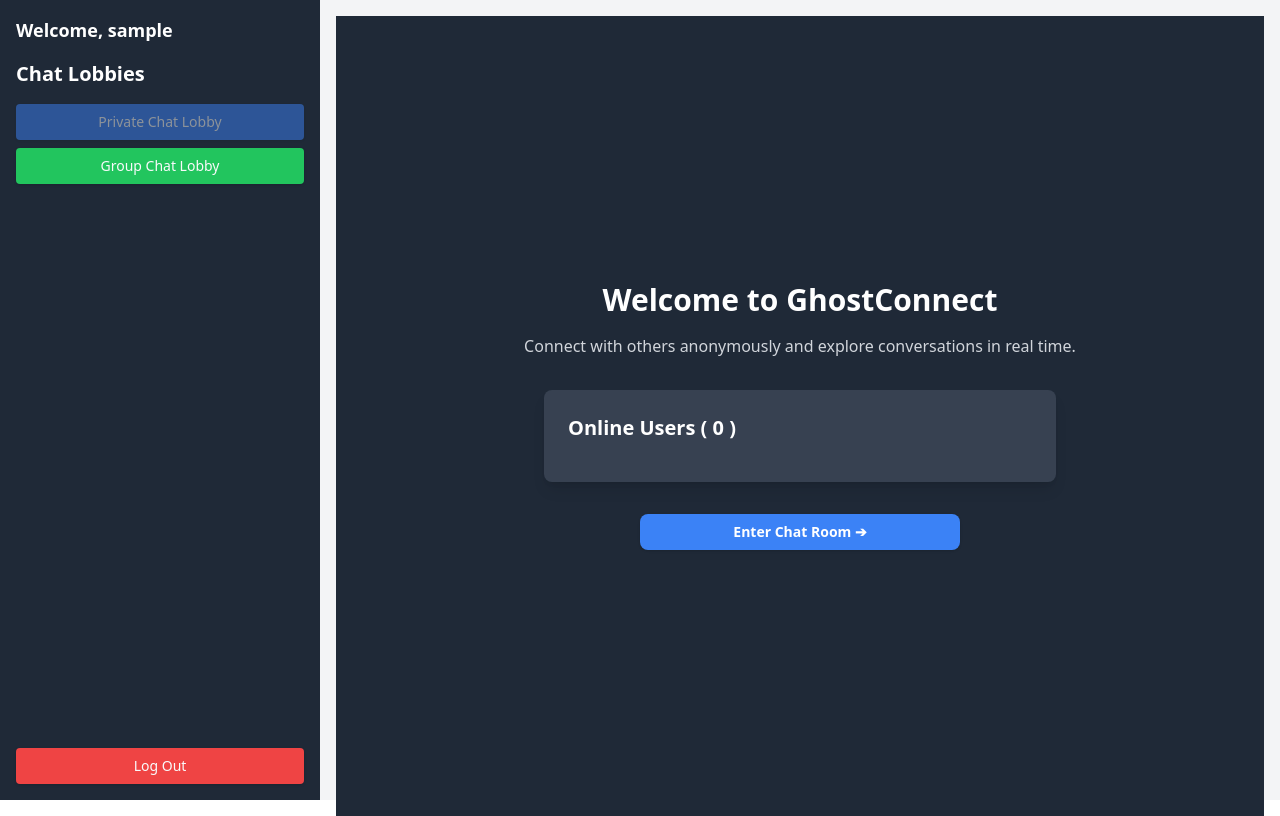
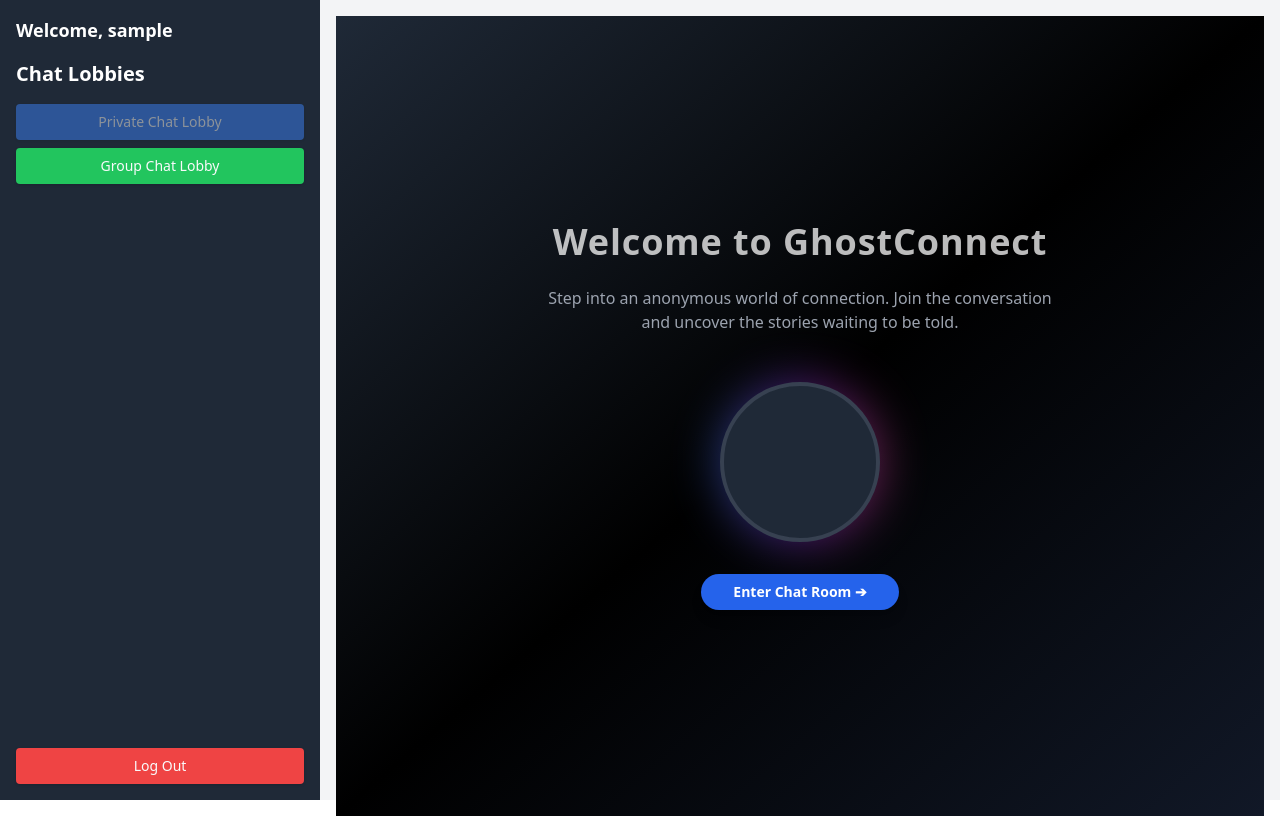
Before and after one commit to PexArt-web/GhostConnect, a React (Vite) app in the folder frontend/: page /lobby-layout/group-chat-lobby in a window 1280 px wide. Built offline with nearby package versions, Linux system fonts and the light colour scheme; sample sign-in values are in the browser's storage.

Commit message:
GhostConnect

```diff
--- a/frontend/src/Pages/Lobbies/public/GroupChat.jsx
+++ b/frontend/src/Pages/Lobbies/public/GroupChat.jsx
@@ -10,63 +10,62 @@ const GroupChat = () => {
   requireAuth();
   const [onlineUsersCount, setOnlineUsersCount] = useState(0);
   const [users, setUsers] = useState({});
+  const [alertToSelf, setAlertToSelf] = useState([]);
   const user = JSON.parse(localStorage.getItem("user"));
   const { username } = user;
 
-  // creating userId to use as keys for socketID cause it doesn't change on every request or refresh using this to get real count value
   let userID = localStorage.getItem("userID");
   if (!userID) {
     userID = `user-${Date.now()}`;
     localStorage.setItem("userID", userID);
   }
+
   useEffect(() => {
     clientSocket();
+
     socket.on("connect", () => {
-      //<--Emitting / sending User Details -->//
       const userDetails = { id: userID, username: username };
       socket.emit("userDetails", userDetails);
-      //<-- broadcast roomJoining to whole room -->
       socket.emit("joinRoom", "GhostConnect");
-      //
     });
 
-    //<--Receiving User Details -->//
     socket.on("userRecords", ({ userCount, userList }) => {
       setOnlineUsersCount(userCount);
       setUsers(userList);
     });
 
-    //<-- broadcast roomLeaving -->
-    // socket.emit("leaveRoom", "GhostConnect");
-    //<-- socket disconnection -->
-    socket.on("disconnect", () => {
-      localStorage.removeItem("userID");
-      socket.on("userRecords", ({ userCount, userList }) => {
-        setOnlineUsersCount(userCount);
-        setUsers(userList);
-      });
+    socket.on("alertToSelf", (message) => {
+      alert(message);
+      setAlertToSelf((prev) => [...prev, message]);
+      console.log(message, "self alert");
     });
 
-    // Cleanup on component unmount
+    socket.on("roomAlert", (message) => {
+      alert(message);
+      console.log(message, "group alert");
+    });
+
     return () => {
       socket.off("connect");
       socket.off("disconnect");
       socket.off("userRecords");
+      socket.off("alertToSelf");
+      socket.off("roomAlert");
     };
   }, [userID, username]);
 
-  ``;
   const [messages, setMessages] = useState([
-    // Example messages
     { sender: "Alice", content: "Hey everyone!" },
-    { sender: "Bola", content: "Hello! How's it going?" },
+    { sender: "You", content: "Hello! How's it going?" },
   ]);
   const [newMessage, setNewMessage] = useState("");
 
-  // Handle sending a message
   const handleSendMessage = () => {
-    alert("sent");
-    setMessages("Hello! ");
+    setMessages((prev) => [
+      ...prev,
+      { sender: "You", content: newMessage.trim() },
+    ]);
+    setNewMessage("");
   };
 
   const handleChange = (e) => {
@@ -74,7 +73,7 @@ const GroupChat = () => {
   };
 
   const handleKeyDown = (e) => {
-    e.key === "Enter" && handleSendMessage();
+    if (e.key === "Enter") handleSendMessage();
   };
 
   return (
@@ -109,6 +108,17 @@ const GroupChat = () => {
 
       {/* Chat Messages */}
       <div className="flex-1 overflow-y-auto p-4">
+        {/* Alert Messages */}
+        {alertToSelf.map((alertText, index) => (
+          <div
+            key={index}
+            className="text-blue-800 px-2 py-2 rounded-lg shadow-sm text-center"
+          >
+            <span className="italic text-sm">{alertText}</span>
+          </div>
+        ))}
+
+        {/* Chat Messages */}
         {messages.map((message, index) => (
           <div key={index} className="mb-4">
             <div
@@ -141,7 +151,7 @@ const GroupChat = () => {
           className={
             "flex-1 px-4 py-2 rounded-lg bg-gray-700 text-white focus:outline-none"
           }
-          onkeydown={handleKeyDown}
+          onKeyDown={handleKeyDown}
         />
         <SharedButton
           className={"text-blue-400 text-2xl ml-2"}
--- a/frontend/src/Pages/Lobbies/public/GroupLobby.jsx
+++ b/frontend/src/Pages/Lobbies/public/GroupLobby.jsx
@@ -1,80 +1,38 @@
-import { Avatar, AvatarFallback, AvatarImage } from "@/components/ui/avatar";
 import { requireAuth } from "@/services/Auth/middleware/requireAuth";
-// import { clientSocket, socket } from "@/services/weBSocket";
 import SharedButton from "@/shared/component/SharedButton";
-import {  useState } from "react";
 import { useNavigate } from "react-router-dom";
 
 const GroupLobby = () => {
   requireAuth();
-  const [onlineUsersCount, setOnlineUsersCount] = useState(0);
-  const [users, setUsers] = useState({});
-  let userID = localStorage.getItem("userID");
-    //<-- DO NOT FORGET TO COME BACK TO FIX THIS PAGE SOCKET -->
-  // socket instance and connection
-  // useEffect(() => {
-  //   clientSocket();
-  //   //<-- User Details -->//
-  //   socket.on("userRecords", ({ userCount, userList }) => {
-  //     setOnlineUsersCount(userCount);
-  //     setUsers(userList);
-  //   });
+  const navigate = useNavigate();
 
-  //   //<--/Socket disconnection instance/-->
-  //   socket.on("disconnect", () => {
-  //     socket.on("userRecords", ({ userCount, userList }) => {
-  //       setOnlineUsersCount(userCount);
-  //       setUsers(userList);
-  //     });
-  //   });
-
-  //   return () => {
-  //     // Cleanup on component unmount
-  //     socket.off("connect");
-  //     socket.off("disconnect");
-  //     socket.off("userRecords");
-  //   };
-  // }, []);
-
-  const navigate = useNavigate();
   const handleClick = () => {
     navigate("/lobby-layout/group-chat");
   };
 
   return (
-    <div className="flex flex-col items-center justify-center min-h-screen bg-gray-800 text-white px-6">
-      <h1 className="text-3xl font-semibold mb-4">Welcome to GhostConnect</h1>
-      <p className="text-gray-300 mb-8 text-center">
-        Connect with others anonymously and explore conversations in real time.
+    <div className="flex flex-col items-center justify-center min-h-screen bg-gradient-to-br from-gray-800 via-black to-gray-900 text-white px-6">
+      <h1 className="text-4xl font-extrabold mb-6 text-center tracking-wide animate-pulse">
+        Welcome to GhostConnect
+      </h1>
+      <p className="text-gray-400 mb-12 text-center max-w-lg">
+        Step into an anonymous world of connection. Join the conversation and uncover the stories waiting to be told.
       </p>
 
-      {/* Online Users Display */}
-      <div className="w-full max-w-lg bg-gray-700 rounded-lg p-6 shadow-lg mb-8">
-        <h2 className="text-xl font-semibold mb-4">
-          Online Users ( {onlineUsersCount} )
-        </h2>
-        <div className="flex flex-wrap gap-4">
-          {Object.entries(users).map(([id, username]) => (
-            <div key={id} className="flex items-center space-x-2">
-              <Avatar>
-                <AvatarImage src="https://github.com/shadcn.png" />
-                <AvatarFallback>CN</AvatarFallback>
-              </Avatar>
-              <span className="text-gray-200 font-medium">
-                {id === userID ? "You" : username}
-              </span>
-            </div>
-          ))}
-        </div>
+      {/* Animated Graphic */}
+      <div className="relative w-40 h-40 mb-8">
+        <div className="absolute inset-0 bg-gradient-to-r from-blue-500 via-purple-600 to-pink-500 rounded-full blur-xl opacity-50 animate-spin-slow"></div>
+        <div className="absolute inset-0 bg-gray-800 rounded-full border-4 border-gray-700"></div>
       </div>
 
       {/* Enter Chat Button */}
       <SharedButton
-        className="w-full max-w-xs py-3 bg-blue-500 text-white rounded-lg font-semibold hover:bg-blue-600 transition duration-200"
+        className="py-4 px-8 bg-blue-600 text-white rounded-full font-semibold hover:bg-blue-700 transition-transform transform hover:scale-105 shadow-lg"
         label={"Enter Chat Room ➔"}
         handleClick={handleClick}
       />
     </div>
   );
 };
+
 export default GroupLobby;
```
Also changed, not shown: 2 other files (tests, documents, lock files or other folders).
